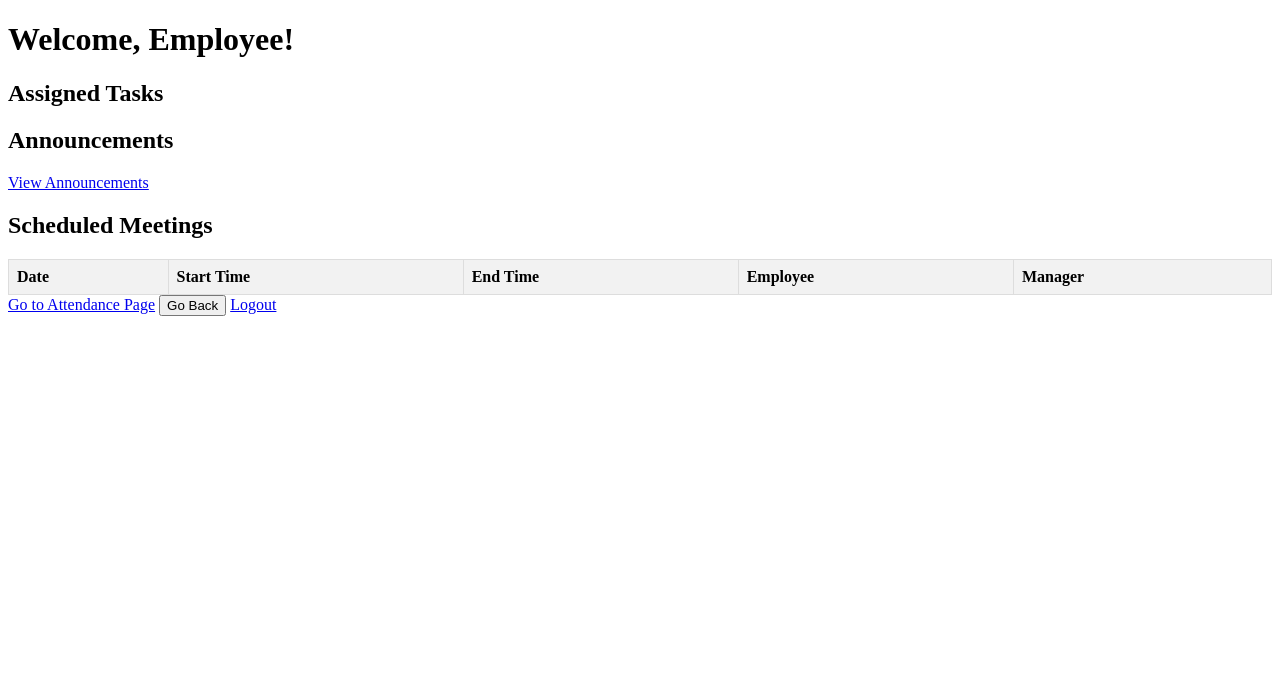
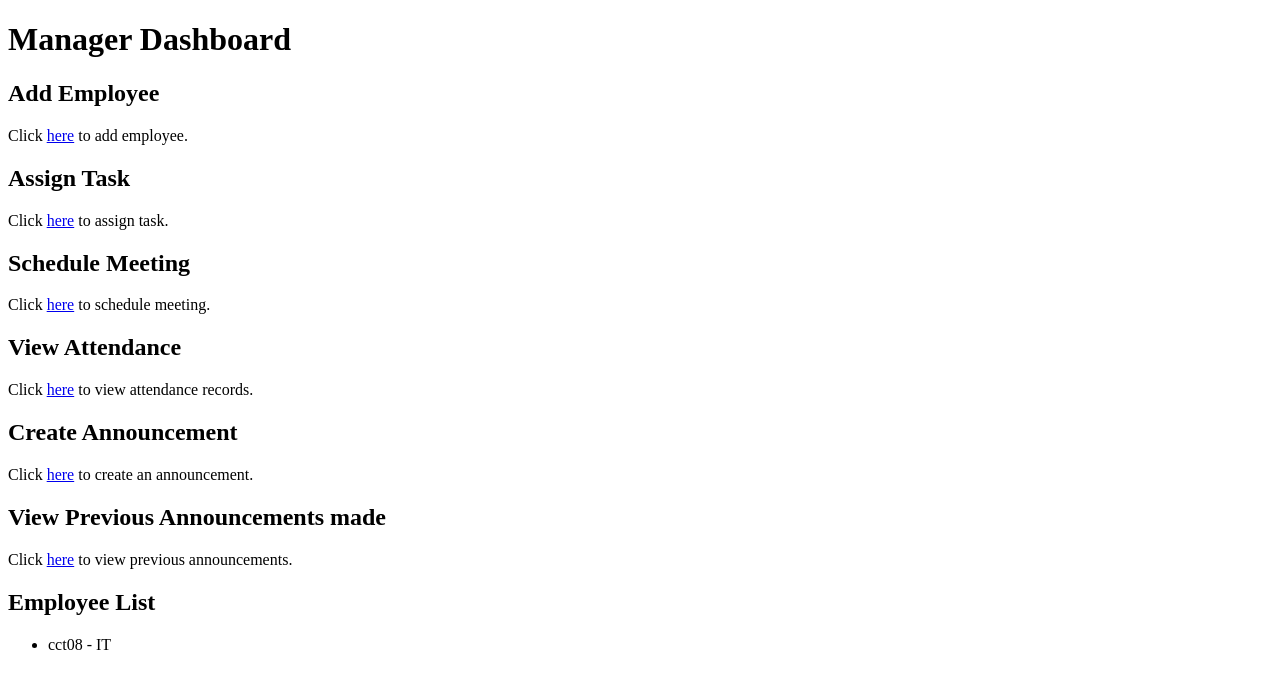
Before and after one commit to larakallas/430, a Flask app: page /employee_list in a window 1280 px wide. Shown: the top 689 px of the page. Run offline with Flask 3, Linux system fonts and the light colour scheme; a user stored in the database is signed in; data comes from the database, SQL or seed files in the repository; data that the repository does not hold is empty.

Commit message:
Update manager_dashboard.html

```diff
--- a/EECE 430 Project /EECE 430 Project/templates/manager_dashboard.html
+++ b/EECE 430 Project /EECE 430 Project/templates/manager_dashboard.html
@@ -2,94 +2,63 @@
 <html lang="en">
 <head>
     <meta charset="UTF-8">
-    <title>Employee Dashboard</title>
+    <title>Manager Dashboard</title>
     <style>
-        .progress {
-            width: 50%; /* Adjust the width of the progress bar */
-            margin-bottom: 5px; /* Add some spacing between progress bars */
-            height: 20px; /* Adjust the height of the progress bar */
+        .progress-container {
+            margin-bottom: 10px;
         }
         .progress-bar {
             background-color: #4caf50;
-            height: 100%; /* Ensure the progress bar fills the height of the parent container */
+            height: 20px;
+            color: white;
+            line-height: 20px;
             text-align: center;
-            color: white;
-            line-height: 20px; /* Match the height of the progress bar */
+            border-radius: 5px;
         }
-        .meeting-table {
-            width: 100%;
-            border-collapse: collapse;
-            margin-top: 20px;
-        }
-        .meeting-table th, .meeting-table td {
-            border: 1px solid #ddd;
-            padding: 8px;
-            text-align: left;
-        }
-        .meeting-table th {
-            background-color: #f2f2f2;
+        .done {
+            background-color: #ccc;
         }
     </style>
 </head>
 <body>
-    <h1>Welcome, Employee!</h1>
+    <h1>Manager Dashboard</h1>
 
-    <!-- Display assigned tasks -->
-    <h2>Assigned Tasks</h2>
+    <!-- Form for adding employee -->
+    <h2>Add Employee</h2>
+    <p>Click <a href="{{ url_for('add_employee') }}">here</a> to add employee.</p>
+
+    <!-- Form for assigning task -->
+    <h2>Assign Task</h2>
+    <p>Click <a href="{{ url_for('assign_task') }}">here</a> to assign task.</p>
+
+    <h2>Schedule Meeting</h2>
+    <p>Click <a href="{{ url_for('schedule_meeting') }}">here</a> to schedule meeting.</p>
+    <h2>View Attendance</h2>
+    <p>Click <a href="{{ url_for('view_attendance') }}">here</a> to view attendance records.</p>
+    <h2>Create Announcement</h2>
+    <p>Click <a href="{{ url_for('create_announcement') }}">here</a> to create an announcement.</p>
+    <h2> View Previous Announcements made</h2>
+    <p>Click <a href="{{ url_for('view_announcements') }}">here</a> to view previous announcements.</p>
+
+
+
+    <h2>Employee List</h2>
     <ul>
-        {% for task in tasks %}
-            <li>{{ task[3] }}</li>  <!-- Display the task name from the fourth element of the tuple -->
-            <!-- Progress bar for task -->
-            <div class="progress">
-                <div class="progress-bar" style="width: {{ task[4] * 10 }}%">{{ task[4] }}/10</div> <!-- Display the progress from the fifth element -->
-            </div>
-            <!-- Form for updating task progress -->
-            <form method="post" action="{{ url_for('employee_dashboard') }}">
-                <input type="hidden" name="task_name" value="{{ task[3] }}"> <!-- Hidden field to pass task name -->
-                <label for="progress">Progress:</label>
-                <input type="number" id="progress" name="progress" min="0" max="10" required> <!-- Input field for progress -->
-                <button type="submit">Update Progress</button>
-            </form>
+        {% for employee, tasks in employees_with_tasks %}
+            <li>{{ employee[0] }} - {{ employee[2] }}</li>  <!-- Display username and department -->
+            <ul>
+                {% for task in tasks %}
+                    <li>{{ task[3] }}</li>  <!-- Display task name -->
+                    <div class="progress-container">
+                        <div class="progress-bar {% if task[4] == 10 %}done{% endif %}" style="width: {{ task[4] * 10 }}%;"> <!-- Add "done" class if progress is 10 -->
+                            {{ task[4] }}/10
+                        </div>
+                    </div>
+                {% endfor %}
+            </ul>
         {% endfor %}
     </ul>
-    <h2>Announcements</h2>
-    <a href="{{ url_for('view_announcements') }}">View Announcements</a>
-    <!-- Display scheduled meetings -->
 
-    <h2>Scheduled Meetings</h2>
-    <table class="meeting-table">
-        <tr>
-            <th>Date</th>
-            <th>Start Time</th>
-            <th>End Time</th>
-            <th>Employee</th>
-            <th>Manager</th>
-        </tr>
-        {% for meeting in meetings %}
-        <tr>
-            <td>{{ meeting[0] }}</td>  <!-- Display the date -->
-            <td>{{ meeting[1] }}</td>  <!-- Display the start time -->
-            <td>{{ meeting[2] }}</td>  <!-- Display the end time -->
-            <td>{{ meeting[3] }}</td>  <!-- Display the employee username -->
-            <td>{{ meeting[4] }}</td>  <!-- Display the manager username -->
-        </tr>
-        {% endfor %}
-    </table>
 
-    <!-- Link to the attendance page -->
-    <a href="{{ url_for('submit_attendance') }}">Go to Attendance Page</a>
-
-    <!-- Go back button -->
-    <button onclick="goBack()">Go Back</button>
-
-    <script>
-        // Function to go back to the previous page
-        function goBack() {
-            window.history.back();
-        }
-    </script>
-
-    <!-- Logout link -->
-    <a href="{{ url_for('logout') }}">Logout</a>
 </body>
 </html>
```
